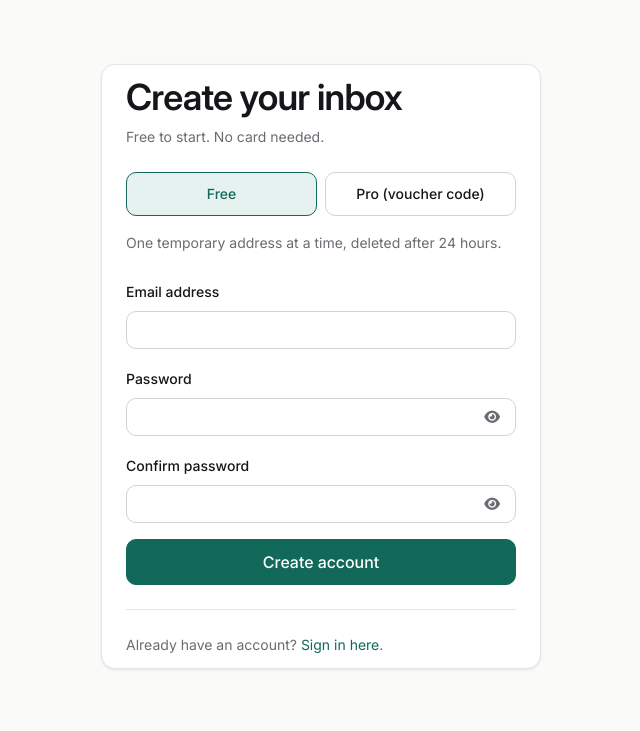
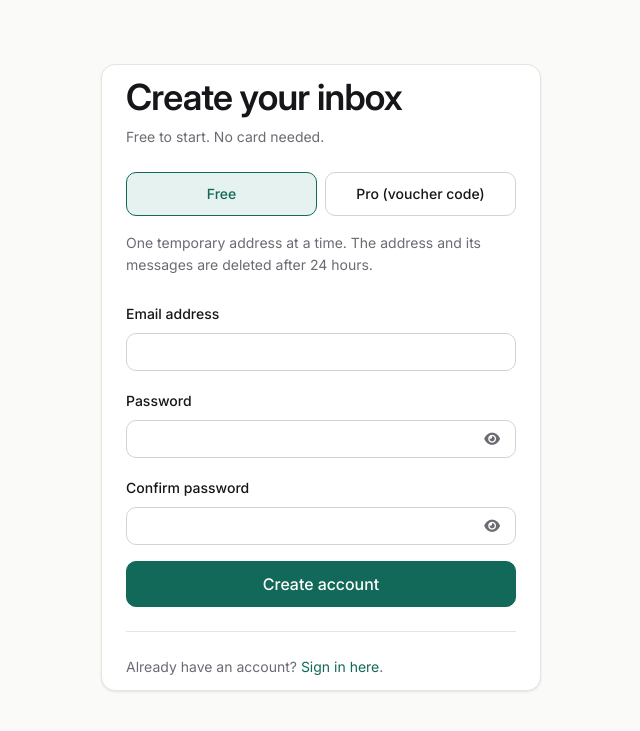
Before and after one commit to Manjo-Consulting-AB/tempmail, a PHP site: page /private-network/register.php in a window 1280 px wide. Shown: the part 65-796 px from the top of the page, without its empty margins (319-959 px from the left). Run offline with PHP 8.4, Linux system fonts and the light colour scheme; data that the repository does not hold is empty.

Commit message:
Clarify mailbox retention on signup

```diff
--- a/register.php
+++ b/register.php
@@ -113,8 +113,8 @@ $msDesc     = 'Create a free Mail Shield account and get a separate inbox for th
                     </div>
                 </div>
 
-                <p class="ms-auth__hint" id="regHintFree">One temporary address at a time, deleted after 24 hours.</p>
-                <p class="ms-auth__hint" id="regHintPro" style="display:none;">Permanent addresses and automation. Requires a voucher code &mdash; online payment is on the way.</p>
+                <p class="ms-auth__hint" id="regHintFree">One temporary address at a time. The address and its messages are deleted after 24 hours.</p>
+                <p class="ms-auth__hint" id="regHintPro" style="display:none;">Stable personal addresses and automation. Incoming mail is still temporary and is cleaned up according to your retention settings. Requires a voucher code &mdash; online payment is on the way.</p>
 
                 <div id="registerBlock">
                     <form id="registerForm">
```
